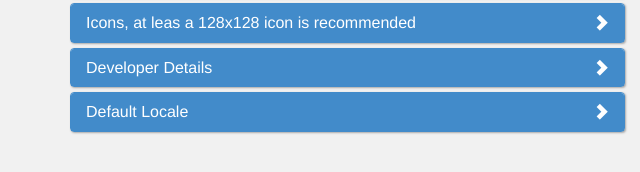
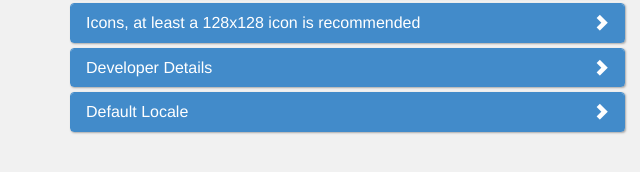
Before and after one commit to theanam/manifestgen, a website: page index.html in a window 1280 px wide. Shown: the part 404-576 px from the top of the page, 0-640 px from the left. Drawn offline with Linux system fonts and the light colour scheme.

Commit message:
fixed spelling for at least : thans sekander badshah

```diff
--- a/index.html
+++ b/index.html
@@ -41,7 +41,7 @@
         <!-- start: icons -->
         <accordion-group is-open="status.AppIcon" class="panel-primary">
           <accordion-heading>
-            Icons, at leas a 128x128 icon is recommended
+            Icons, at least a 128x128 icon is recommended
             <i class="pull-right glyphicon" ng-class="{'glyphicon-chevron-down': status.AppIcon, 'glyphicon-chevron-right': !status.AppIcon}"></i>
           </accordion-heading>
           <div class="ln-icon-checkbox-wrap">
```
